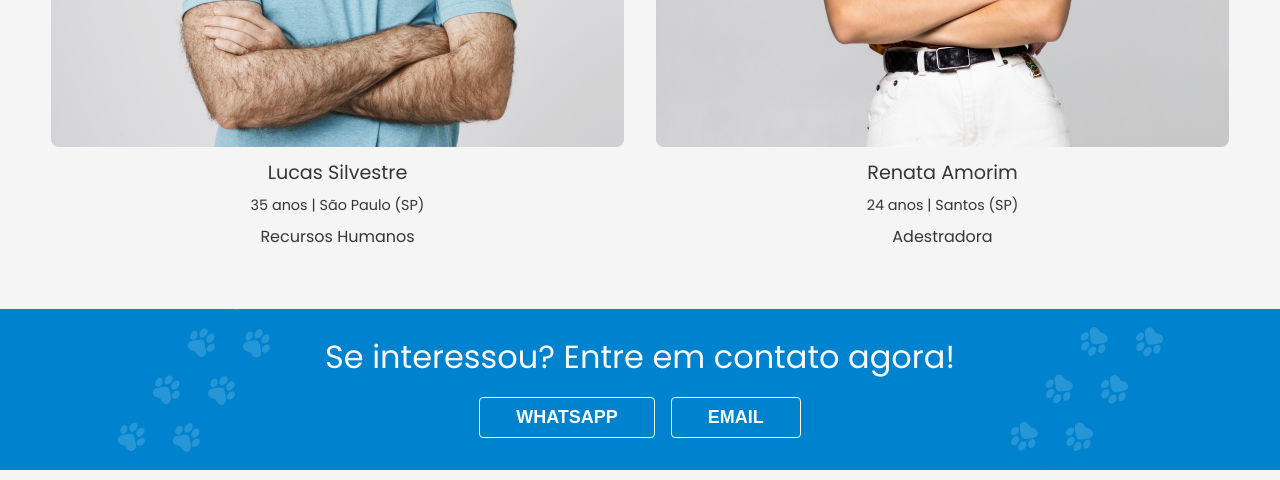
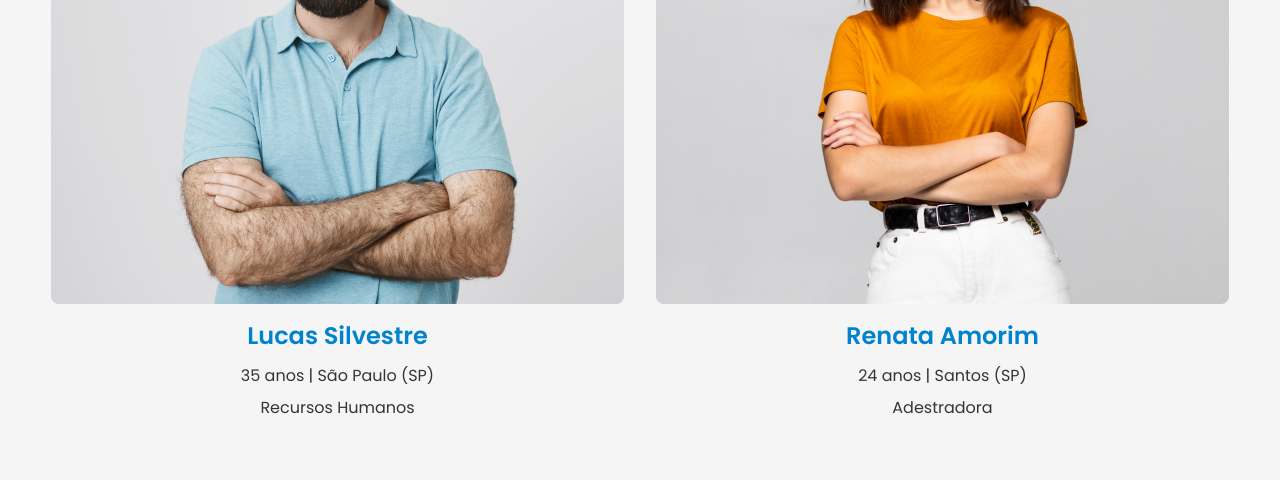
Before and after one commit to MatheusTrojan/amigocao-v2, a plain HTML site: page equipe.html in a window 1280 px wide. Shown: the part 2010-2490 px from the top of the page. Drawn offline with Linux system fonts and the light colour scheme.

Commit message:
finalizando estilização da pagina da equipe

```diff
--- a/src/estilos/equipe/equipe.css
+++ b/src/estilos/equipe/equipe.css
@@ -11,7 +11,7 @@
     color: var(--cor-primaria);
     font-size: 2rem;
     font-weight: 600;
-    margin: 3em 0;
+    margin: 3em 0 2em 0;
     text-align: center;
 }
 
@@ -20,19 +20,14 @@
     display: flex;
     flex-direction: column;
     gap: 1rem;
-}
-
-.equipe__ficha--imagem {
-
+    margin-bottom: 5rem;
 }
 
 .equipe__ficha--nome {
-    font-size: 1.2rem;
-    font-weight: 500;
-}
-
-.equipe__ficha--dados {
-    font-size: 0.9rem;
+    color: var(--cor-primaria);
+    font-size: 1.5rem;
+    font-weight: 600;
+    line-height: 2rem;
 }
 
 @media screen and (max-width: 1330px) {
--- a/src/estilos/home/home-contato.css
+++ b/src/estilos/home/home-contato.css
@@ -3,8 +3,8 @@
     background-image: url("../../images/patinhas.svg"), url("../../images/patinhas2.svg");
     background-repeat: no-repeat;
     background-position: 10% 50%, 90% 50%;
-    background-size: 165px;
-    padding: 2em;
+    background-size: 185px;
+    padding: 2.25em;
     margin: 3em 0 1em 0;
     text-align: center;
 }
```
